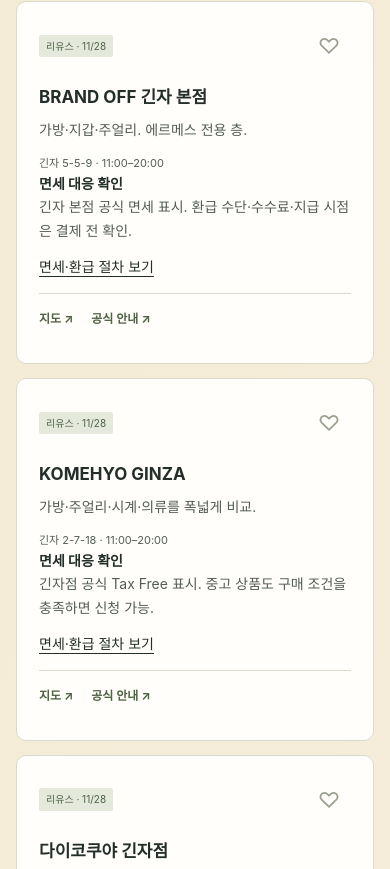
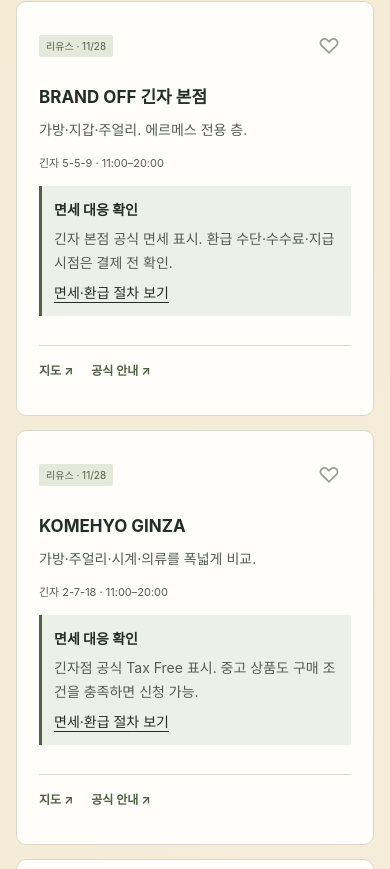
Before and after one commit to jooy1230/tokyo-trip, a plain HTML site: page index.html in a window 390 px wide. Shown: the part 10063-10932 px from the top of the page. Drawn offline with Linux system fonts and the light colour scheme.

Commit message:
Add Stussy visit and November 2026 tax refund guide

```diff
--- a/guide.css
+++ b/guide.css
@@ -202,3 +202,6 @@ header .calendar-dates time,header .trip-calendar b {font-variant-numeric:tabula
   .budgettable td:last-child { display: flex; flex-wrap: wrap; align-items: center; gap: 8px; margin-top: 8px; }
   .budgettable td:last-child small { margin: 0; }
 }
+
+/* Tax refund guide */
+#taxrefund{--wash:#e8eef1;--accent:#36566a}.taxnote{background:#edf0e9;border-left:3px solid #4f6244;padding:12px;margin:14px 0;font-size:14px}.taxnote p{font-size:14px;margin:6px 0}.taxsteps{display:grid;grid-template-columns:repeat(2,minmax(0,1fr));gap:16px;margin:20px 0}.taxsteps p,.taxdetails p{font-size:16px}.taxdetails{padding:20px;background:#fffdf8;border:1px solid #d9dacc;border-radius:14px;margin:16px 0}.taxdetails summary{font-weight:750;font-size:18px;cursor:pointer}.taxtable{width:100%;border-collapse:collapse;text-align:left;font-size:15px}.taxtable th,.taxtable td{padding:14px 12px;border-bottom:1px solid #d9dacc;vertical-align:top}.taxtable th:first-child{width:24%}.taxtable td:nth-child(2){width:20%}.taxtable a{display:inline-block;margin-top:6px;color:#36566a}@media(max-width:650px){.taxsteps{grid-template-columns:1fr}.taxdetails{padding:14px}.taxtable thead{display:none}.taxtable tr{display:block;padding:12px 0;border-bottom:1px solid #d9dacc}.taxtable th,.taxtable td{display:block;width:auto!important;border:0;padding:4px 0}.taxnote{font-size:14px}}
```
